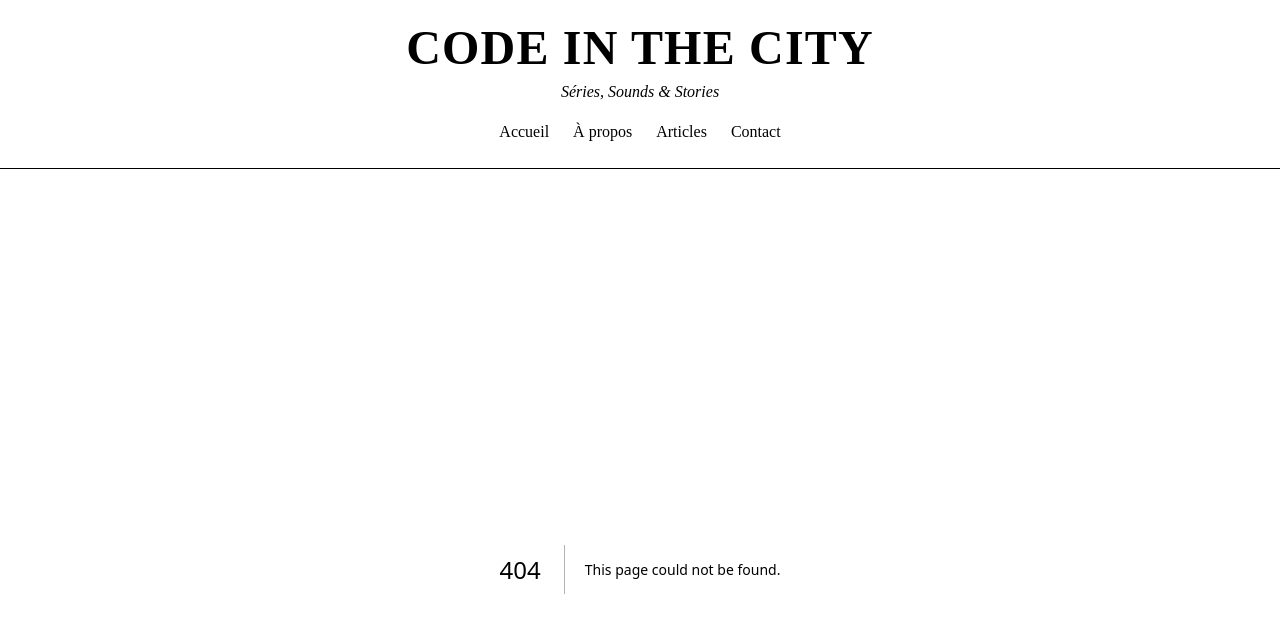
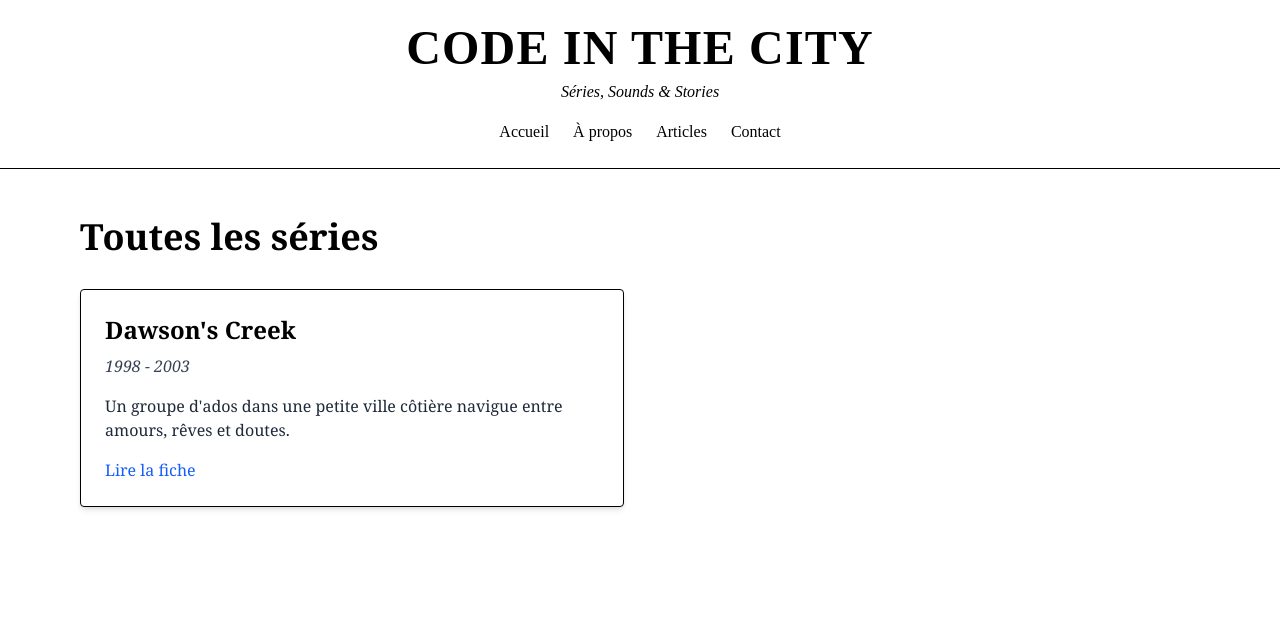
Before and after one commit to GaelleB/code-in-the-city, a Next.js app: page /series in a window 1280 px wide. Before the commit this address had no page. Shown: the top 632 px of the page. Built offline with nearby package versions, Linux system fonts and the light colour scheme.

Commit message:
ajout dossier series

```diff
--- /dev/null
+++ b/app/blog/[id]/serie.ts
@@ -0,0 +1,44 @@
+export type Serie = {
+    id: number;
+    title: string;
+    originalTitle: string;
+    years: string;
+    synopsis: string;
+    casting: {
+        actor: string;
+        character: string;
+        ageAtStart: number;
+    }[];
+    anecdotes: string[];
+    musiques: string[];
+    ressentiJeune: string;
+    ressentiAdulte: string;
+    image: string;
+    content: string;
+  };
+
+  export const series: Serie[] = [
+    {
+      id: 1,
+      title: "Dawson's Creek",
+      originalTitle: "Dawson's Creek",
+      years: "1998 - 2003",
+      synopsis: "Un groupe d'ados dans une petite ville côtière navigue entre amours, rêves et doutes.",
+      casting: [
+        { actor: "James Van Der Beek", character: "Dawson Leery", ageAtStart: 21 },
+        { actor: "Katie Holmes", character: "Joey Potter", ageAtStart: 19 },
+        { actor: "Joshua Jackson", character: "Pacey Witter", ageAtStart: 20 },
+        { actor: "Michelle Williams", character: "Jen Lindley", ageAtStart: 18 }
+      ],
+      anecdotes: [
+        "Katie Holmes passait ses auditions depuis sa cave à Toledo.",
+        "Joshua Jackson avait auditionné pour le rôle de Dawson à l'origine."
+      ],
+      musiques: ["Paula Cole - I Don’t Want to Wait"],
+      ressentiJeune: "À 14 ans, je rêvais de Joey, de Pacey, de leurs silences qui disaient tout.",
+      ressentiAdulte: "Aujourd'hui, je ressens la nostalgie douce de Dawson qui refuse de grandir.",
+      image: "/images/dawson.jpg",
+      content: "Un jour, j’écrirai un article entier sur cette série qui m’a fait croire en l’amour adolescent."
+    },
+    // autres séries ici
+];
--- /dev/null
+++ b/app/series/page.tsx
@@ -0,0 +1,35 @@
+// app/series/SeriesPage.tsx
+"use client";
+
+import { series } from "../blog/[id]/serie";
+import type { Serie } from "../blog/[id]/serie";
+import Link from "next/link";
+
+export default function SeriesPage() {
+  return (
+    <main className="max-w-6xl mx-auto px-4 py-12">
+      <h1 className="text-3xl md:text-4xl font-serif font-bold mb-8">
+        Toutes les séries
+      </h1>
+
+      <section className="grid md:grid-cols-2 gap-8">
+        {series.map((serie: Serie) => (
+          <div
+            key={serie.id}
+            className="border p-6 rounded shadow-md bg-white hover:shadow-lg transition"
+          >
+            <h2 className="text-2xl font-bold font-serif mb-2">{serie.title}</h2>
+            <p className="text-gray-700 mb-4 italic">{serie.years}</p>
+            <p className="text-gray-800">{serie.synopsis}</p>
+            <Link
+              href={`#`}
+              className="mt-4 inline-block text-blue-600 hover:underline"
+            >
+              Lire la fiche
+            </Link>
+          </div>
+        ))}
+      </section>
+    </main>
+  );
+}
--- a/tsconfig.json
+++ b/tsconfig.json
@@ -18,8 +18,9 @@
         "name": "next"
       }
     ],
+    "baseUrl": ".",
     "paths": {
-      "@/*": ["./*"]
+      "@/*": ["app/*"]
     }
   },
   "include": ["next-env.d.ts", "**/*.ts", "**/*.tsx", ".next/types/**/*.ts"],
```
